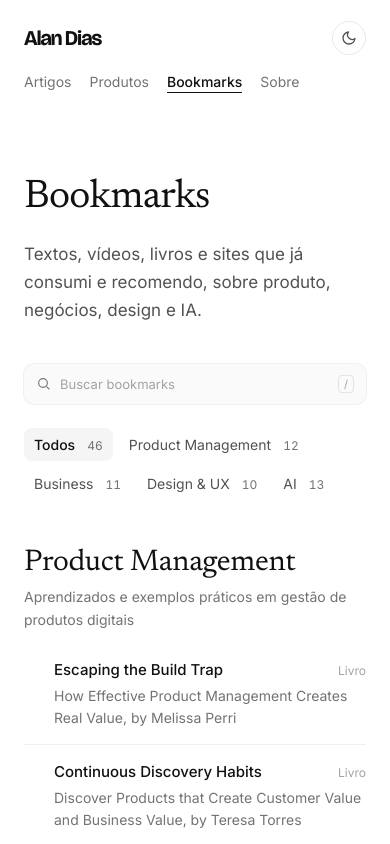
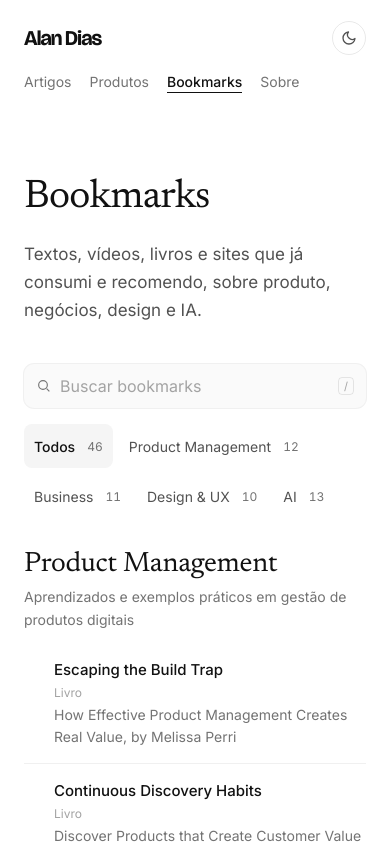
Before and after one commit to aamdias/portfolio, a React (Vite) app: page /bookmarks in a window 390 px wide. Shown: the top 844 px of the page. Built offline with nearby package versions, Linux system fonts and the light colour scheme.

Commit message:
fix: make bookmarks responsive on mobile and tablets

```diff
--- a/src/pages/Bookmarks/bookmarks.scss
+++ b/src/pages/Bookmarks/bookmarks.scss
@@ -1,11 +1,10 @@
 .bookmarks-layout {
-  display: flex;
-  flex-wrap: wrap;
+  display: grid;
+  grid-template-columns: 240px minmax(0, 1fr);
   gap: 48px 64px;
   align-items: flex-start;
 }
 .bookmarks-sidebar {
-  flex: 0 1 240px;
   min-width: 0;
   position: sticky;
   top: 32px;
@@ -84,6 +83,7 @@
   font-size: 12px;
   color: var(--muted);
   display: block;
+  overflow-wrap: anywhere;
   &:not(:empty) {
     margin-top: 10px;
   }
@@ -127,7 +127,6 @@
   }
 }
 .bookmark-groups {
-  flex: 1 1 520px;
   min-width: 0;
   > section {
     margin-bottom: 56px;
@@ -141,6 +140,7 @@
     font-weight: 400;
     letter-spacing: -0.01em;
     margin: 0 0 8px;
+    overflow-wrap: anywhere;
   }
 }
 .bookmark-group-description {
@@ -148,6 +148,7 @@
   line-height: 1.6;
   color: var(--muted);
   margin: 0 0 12px;
+  overflow-wrap: anywhere;
 }
 .bookmark-row {
   display: grid;
@@ -180,6 +181,7 @@
     font-size: 14px;
     line-height: 1.55;
     color: var(--muted);
+    overflow-wrap: anywhere;
   }
 }
 .bookmark-empty {
@@ -188,17 +190,51 @@
     color: var(--muted);
   }
 }
-@media (max-width: 767px) {
+@media (max-width: 1024px) {
+  .bookmarks-layout {
+    grid-template-columns: minmax(0, 1fr);
+    gap: 32px;
+  }
   .bookmarks-sidebar {
     position: static;
-    flex-basis: 100%;
+    gap: 16px;
+  }
+  .bookmark-search {
+    height: 44px;
+    input {
+      font-size: 16px;
+    }
+    button {
+      width: 44px;
+      height: 44px;
+      margin-right: -12px;
+    }
   }
   .bookmark-categories {
     flex-direction: row;
     flex-wrap: wrap;
     gap: 6px;
+    button {
+      min-height: 44px;
+      align-items: center;
+    }
+  }
+}
+@media (max-width: 600px) {
+  .bookmark-groups h2 {
+    font-size: 28px;
   }
   .bookmark-row {
+    grid-template-columns: 20px minmax(0, 1fr);
     gap: 4px 10px;
+    &__type,
+    &__description {
+      grid-column: 2;
+    }
   }
 }
+@media (hover: none) and (pointer: coarse) {
+  .bookmark-search kbd {
+    display: none;
+  }
+}
```
